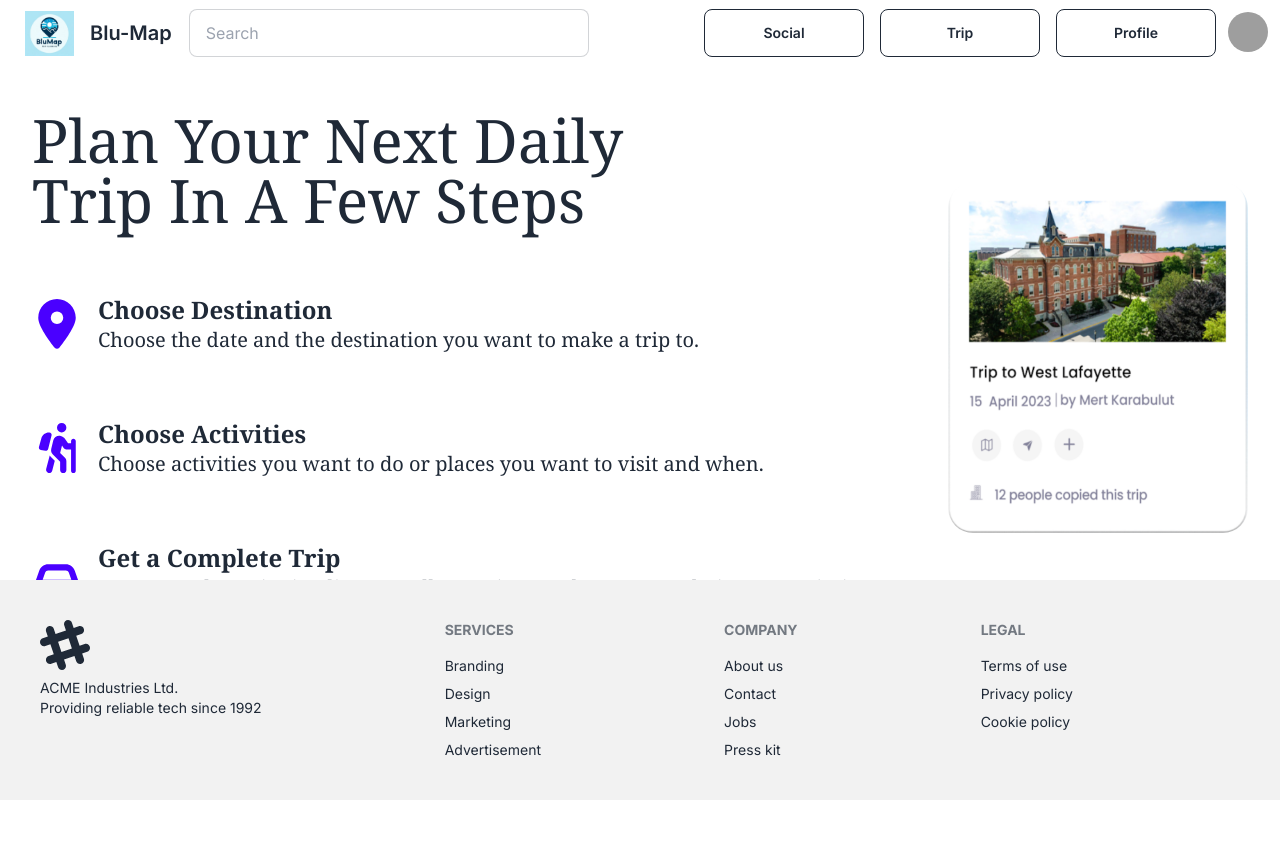
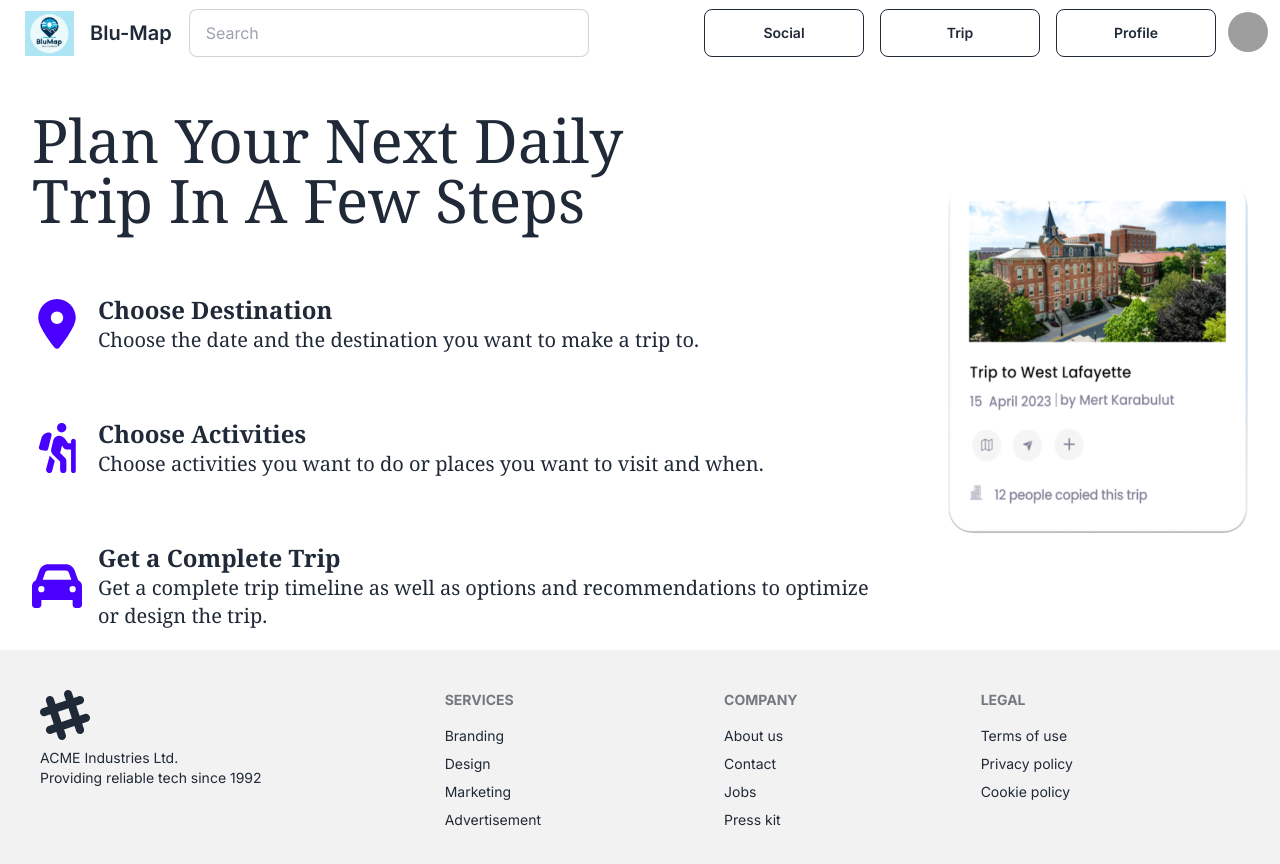
Before and after one commit to mkarabul/blu-map, a Next.js app in the folder client/: page / in a window 1280 px wide. Shown: the top 864 px of the page. Before the commit the page ends 800 px from the top, so only its background shows below. Built offline with nearby package versions, Linux system fonts and the light colour scheme; grey boxes are pictures that could not be loaded.

Commit message:
allow adjustment of the footer when page is resized

```diff
--- a/client/src/app/footer.js
+++ b/client/src/app/footer.js
@@ -2,8 +2,8 @@ import React from "react";
 
 function Footer() {
   return (
-    <div className="footer-container fixed bottom-0 left-0 w-full">
-      <footer className="footer p-10 bg-base-200 text-base-content">
+    <div className="footer-container bg-base-200 text-base-content">
+      <footer className="footer p-10">
         <aside>
           <svg
             width="50"
--- a/client/src/app/page.js
+++ b/client/src/app/page.js
@@ -1,5 +1,3 @@
-// Home.js
-
 import React from "react";
 import Navbar from "./navbar";
 import Footer from "./footer";
@@ -12,7 +10,7 @@ export default function Home() {
   return (
     <div className="flex flex-col min-h-screen">
       <Navbar />
-      <main className="flex-grow font-serif">
+      <main className="flex-grow font-serif" style={{ overflowY: "auto" }}>
         <div className="container py-5 px-8 max-w-full flex flex-wrap md:flex-nowrap justify-center mx-auto gap-16 content-center items-center">
           {/* Left Section */}
           <div className="left text-4xl flex flex-col justify-center">
```
